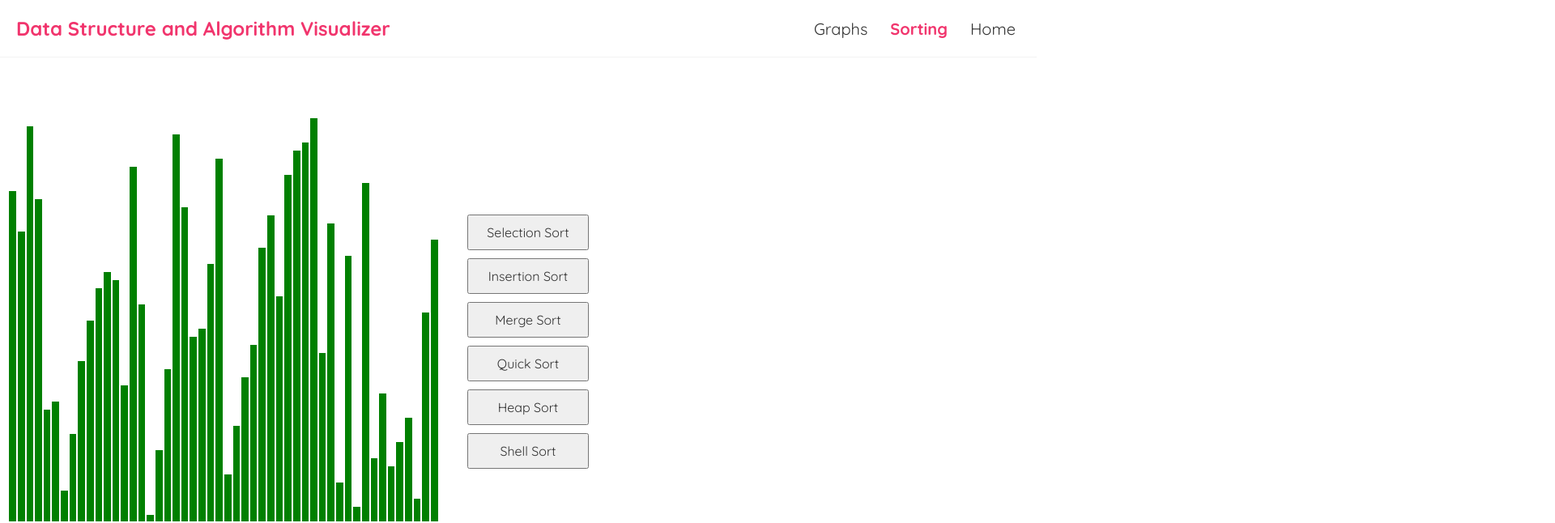
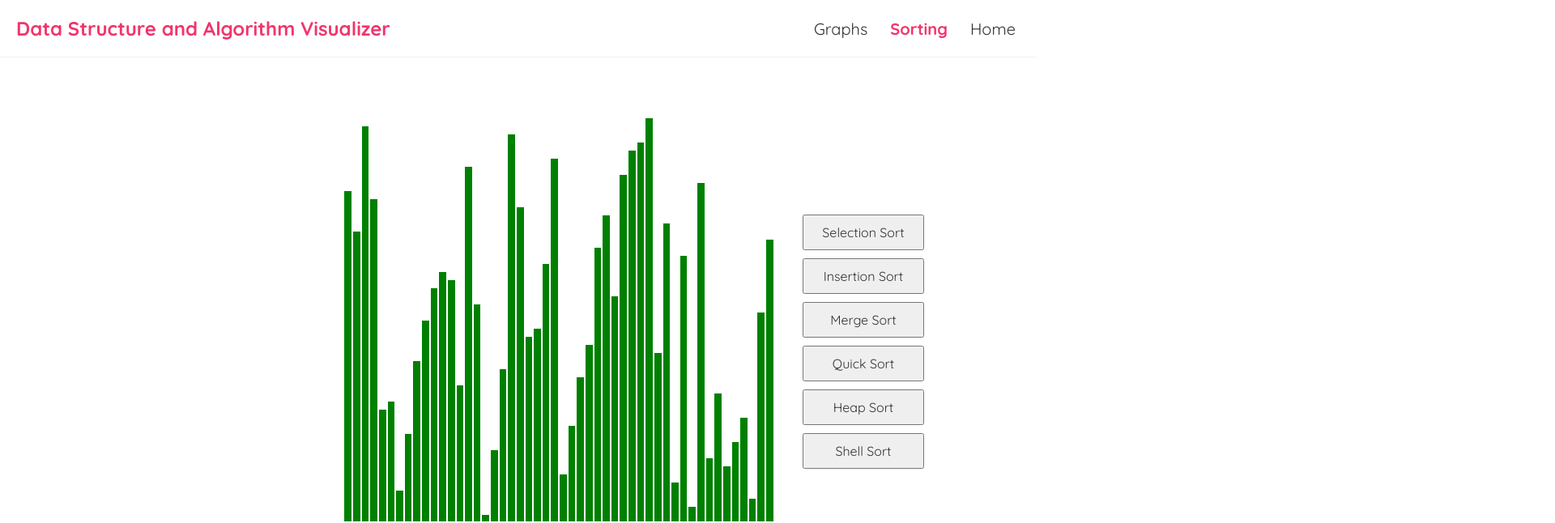
Before and after one commit to tani-gross/visualizer, a React (Create React App) app in the folder Visusalizer Project/: page /sorting in a window 1280 px wide. Shown: the top 646 px of the page at 81% size, 1920 px wide, since content can reach past the window. Built offline with nearby package versions, Linux system fonts and the light colour scheme.

Commit message:
temp fix for of center bars

```diff
--- a/Visusalizer Project/src/index.css
+++ b/Visusalizer Project/src/index.css
@@ -70,11 +70,11 @@
 
 .sorting-main-container {
   display: flex;
-  flex-direction: row ;
+  flex-direction: row;
   align-items: center;
+  justify-content: center;
   width: 100%;
-  overflow: visible;
-  position:relative;
+  margin-left: 700px;
   padding-top: 24px;
 }
 
```
